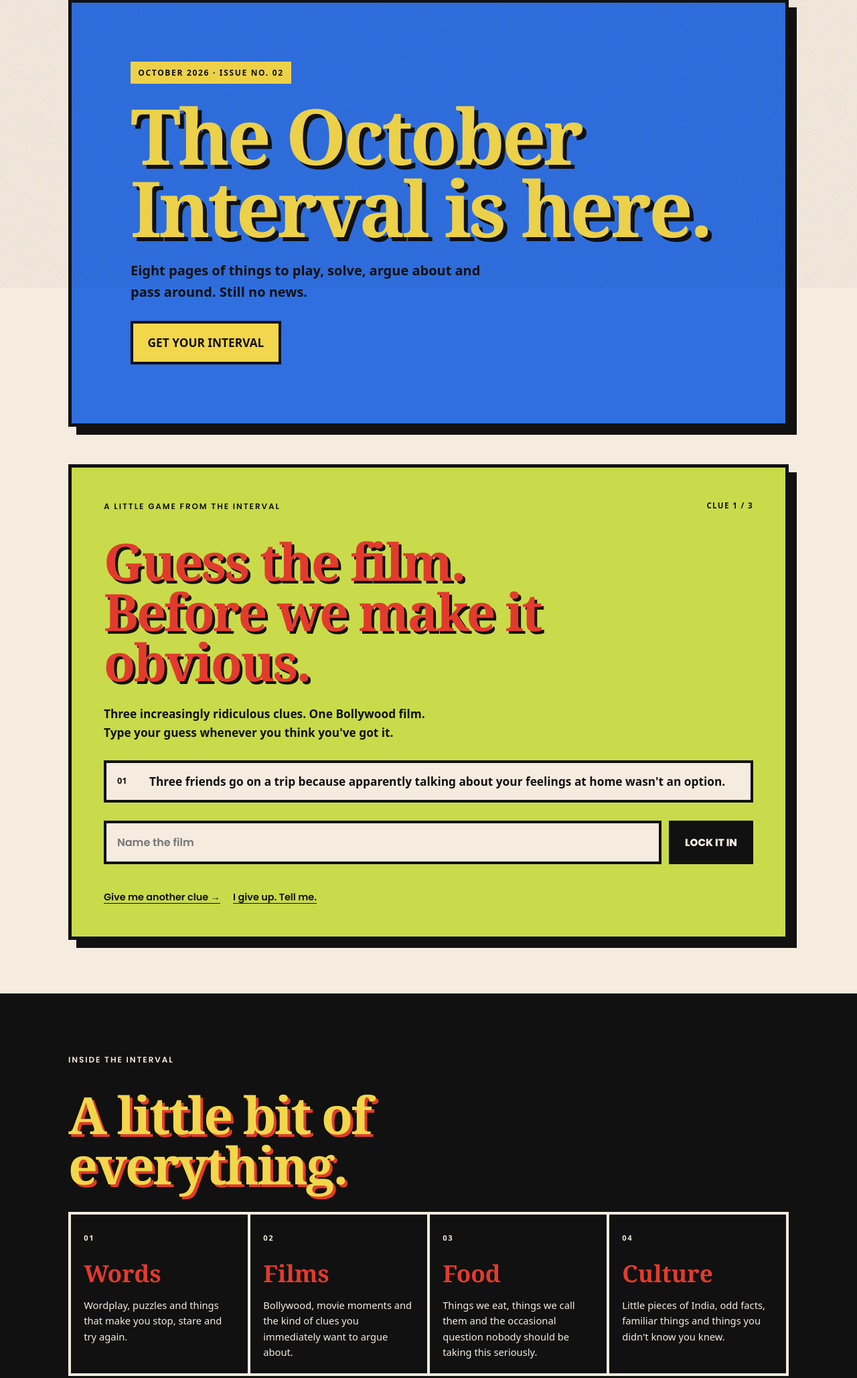
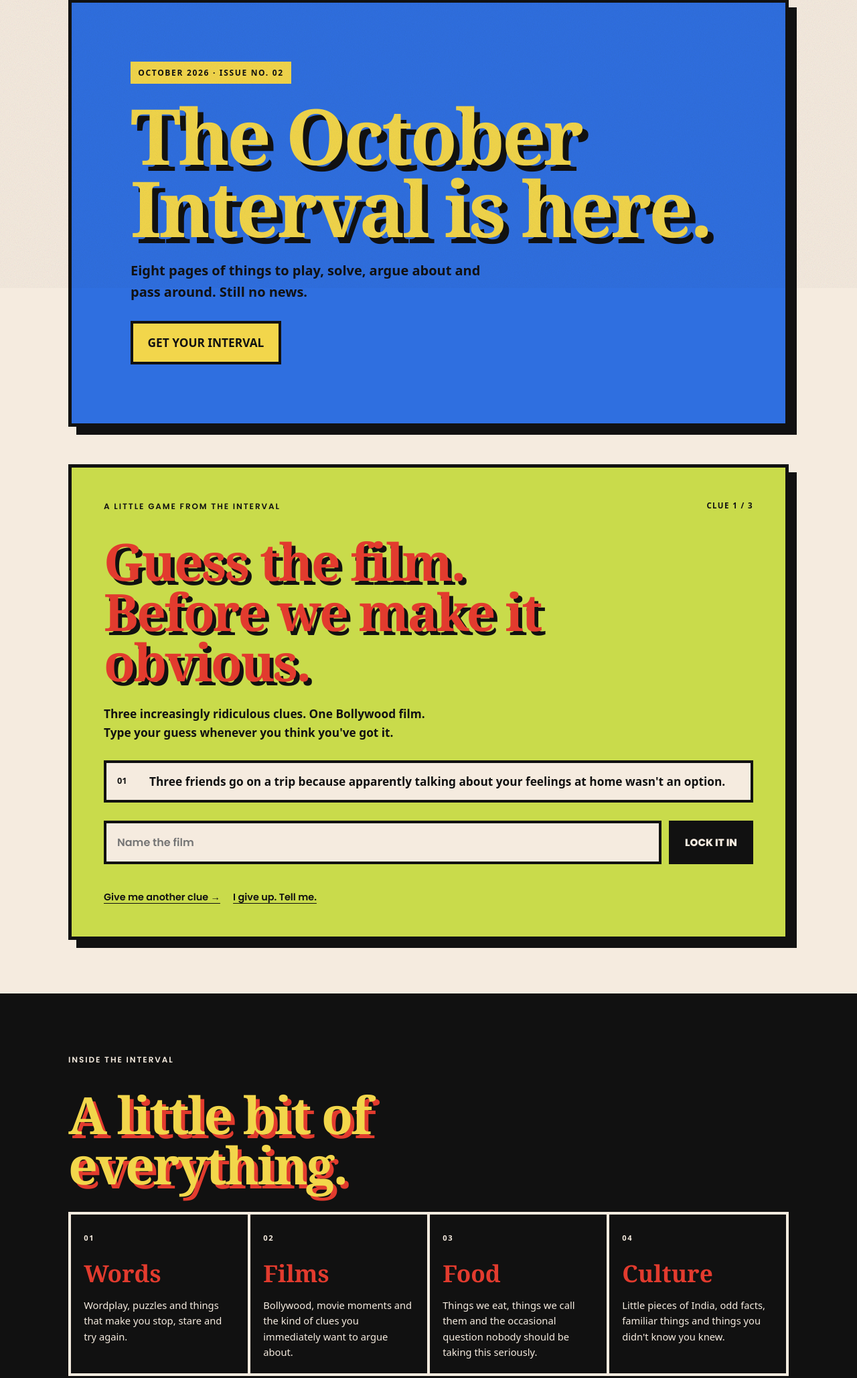
Before and after one commit to akshitaobhan17/readinterval, a website: page index.html in a window 1280 px wide. Shown: the part 370-2427 px from the top of the page at 67% size. Drawn offline with nearby package versions, Linux system fonts and the light colour scheme.

Commit message:
Refine headline shadows for cleaner paper-style headers

```diff
--- a/styles.css
+++ b/styles.css
@@ -126,11 +126,11 @@ h2.head{
   font-family:var(--fat);font-weight:400;
   font-size:clamp(2rem,7vw,3.6rem);line-height:1.02;
   color:var(--red);
-  text-shadow:4px 4px 0 var(--ink);
+  text-shadow:.075em .075em 0 var(--ink);
   margin-bottom:.4em;letter-spacing:-.005em;
 }
 h2.head.plain{color:var(--ink);text-shadow:none}
-.panel.cobalt h2.head{color:var(--mustard);text-shadow:4px 4px 0 rgba(17,17,17,.85)}
+.panel.cobalt h2.head{color:var(--mustard);text-shadow:.075em .075em 0 rgba(17,17,17,.85)}
 .panel.lime h2.head,.panel.mustard h2.head{color:var(--red);text-shadow:4px 4px 0 var(--ink)}
 
 h3.sub{
@@ -332,7 +332,7 @@ footer{padding-bottom:clamp(2rem,6vw,3rem)}
 .october-preview .oct-hero{padding:clamp(1rem,4vw,2.5rem) 0 3.5rem}
 .october-preview .hero-block{background:#2f6fe0;color:#f4d447;border:5px solid #111;padding:clamp(2rem,7vw,5.5rem);box-shadow:12px 12px 0 #111;overflow:hidden}
 .october-preview .hero-kicker{font-weight:700;text-transform:uppercase;letter-spacing:.14em;font-size:.75rem;color:#111;background:#f4d447;display:inline-block;padding:.45rem .7rem;margin-bottom:1.4rem}
-.october-preview .hero-block h1{font-family:'Bree Serif',Georgia,serif;font-size:clamp(3.3rem,9vw,8rem);line-height:.92;letter-spacing:-.035em;text-shadow:6px 6px 0 #111;margin:0;max-width:1000px}
+.october-preview .hero-block h1{font-family:'Bree Serif',Georgia,serif;font-size:clamp(3.3rem,9vw,8rem);line-height:.92;letter-spacing:-.035em;text-shadow:.075em .075em 0 #111;margin:0;max-width:1000px}
 .october-preview .hero-copy{font-size:clamp(1rem,2vw,1.25rem);font-weight:600;max-width:48ch;margin-top:1.5rem;color:#111}
 .october-preview .hero-actions{display:flex;gap:1rem;align-items:center;flex-wrap:wrap;margin-top:1.7rem}
 .october-preview .hero-btn,.october-preview .light-btn{display:inline-block;background:#f4d447;color:#111;border:4px solid #111;padding:.9rem 1.35rem;text-decoration:none;font-weight:800;text-transform:uppercase}
@@ -341,7 +341,7 @@ footer{padding-bottom:clamp(2rem,6vw,3rem)}
 .october-preview .game-card{background:#c9db4b;border:5px solid #111;padding:clamp(1.4rem,4vw,3rem);box-shadow:12px 12px 0 #111}
 .october-preview .game-top{display:flex;justify-content:space-between;gap:1rem;align-items:center}
 .october-preview .game-top #game-status{font-size:.72rem;font-weight:800;letter-spacing:.12em}
-.october-preview .display-head{font-family:'Bree Serif',Georgia,serif;font-weight:400;font-size:clamp(2.5rem,6vw,5rem);line-height:.98;letter-spacing:-.025em;color:#e23b2e;text-shadow:4px 4px 0 #111;margin:.45em 0 .35em}
+.october-preview .display-head{font-family:'Bree Serif',Georgia,serif;font-weight:400;font-size:clamp(2.5rem,6vw,5rem);line-height:.98;letter-spacing:-.025em;color:#e23b2e;text-shadow:.075em .075em 0 #111;margin:.45em 0 .35em}
 .october-preview .game-intro{font-weight:600;max-width:52ch}
 .october-preview .clue-list{display:grid;gap:.7rem;margin:1.7rem 0}
 .october-preview .game-clue{display:flex;gap:1rem;align-items:flex-start;background:#f5ebdf;border:4px solid #111;padding:1rem;text-align:left}
@@ -360,7 +360,7 @@ footer{padding-bottom:clamp(2rem,6vw,3rem)}
 .october-preview .intro-section{border-top:3px solid #111}
 .october-preview .under-link{display:inline-block;margin-top:1.3rem;color:#e23b2e;font-weight:800}
 .october-preview .inside-section{background:#111;color:#f5ebdf}
-.october-preview .inside-section .display-head{color:#f4d447;text-shadow:4px 4px 0 #e23b2e}
+.october-preview .inside-section .display-head{color:#f4d447;text-shadow:.075em .075em 0 #e23b2e}
 .october-preview .section-heading{margin-bottom:2rem}
 .october-preview .issue-grid{display:grid;grid-template-columns:repeat(4,1fr);gap:0;border-top:4px solid #f5ebdf;border-left:4px solid #f5ebdf}
 .october-preview .issue-grid article{padding:1.2rem;border-right:4px solid #f5ebdf;border-bottom:4px solid #f5ebdf;min-height:220px}
@@ -377,7 +377,7 @@ footer{padding-bottom:clamp(2rem,6vw,3rem)}
 .october-preview .shop-card strong small{font:700 .65rem 'DM Sans',sans-serif;text-transform:uppercase}
 .october-preview .shop-card a{color:inherit;font-weight:900;text-transform:uppercase;margin-top:.8rem}
 .october-preview .note-card{background:#e23b2e;color:#f5ebdf;border:5px solid #111;padding:clamp(1.5rem,5vw,3.5rem);box-shadow:12px 12px 0 #111}
-.october-preview .note-card .display-head{color:#f4d447;text-shadow:4px 4px 0 #111}
+.october-preview .note-card .display-head{color:#f4d447;text-shadow:.075em .075em 0 #111}
 .october-preview .note-card p{font-weight:600;max-width:48ch}
 @media(max-width:820px){.october-preview .issue-grid,.october-preview .shop-grid{grid-template-columns:1fr 1fr}}
 @media(max-width:560px){.october-preview .mast-meta{font-size:.58rem!important}.october-preview .issue-grid,.october-preview .shop-grid{grid-template-columns:1fr}.october-preview .hero-block h1{font-size:clamp(2.7rem,14vw,4.5rem)}}
@@ -394,7 +394,7 @@ footer{padding-bottom:clamp(2rem,6vw,3rem)}
 .october-preview .hero-block{background:var(--cobalt);color:var(--mustard);border:5px solid var(--ink);padding:clamp(2rem,7vw,5.5rem);box-shadow:12px 12px 0 var(--ink)}
 .october-preview .hero-kicker{background:var(--mustard);color:var(--ink);font-weight:800}
 .october-preview .hero-block h1,.october-preview .display-head{font-family:'Abril Fatface',Georgia,serif}
-.october-preview .hero-block h1{font-size:clamp(3.2rem,9vw,8rem);line-height:.94;text-shadow:6px 6px 0 var(--ink)}
+.october-preview .hero-block h1{font-size:clamp(3.2rem,9vw,8rem);line-height:.94;text-shadow:.075em .075em 0 var(--ink)}
 .october-preview .hero-copy{color:var(--ink);font-weight:600}
 .october-preview .hero-btn,.october-preview .light-btn{background:var(--mustard);color:var(--ink);border:4px solid var(--ink);padding:.9rem 1.35rem;font-weight:800;text-transform:uppercase;text-decoration:none}
 .october-preview .hero-game{padding-bottom:clamp(3rem,7vw,5rem)}
@@ -508,3 +508,17 @@ font-family:'Roboto Slab',Georgia,serif;font-weight:900}
 76%{transform:translate(-.10em,.40em) rotate(-15deg)}
 100%{transform:translate(-.10em,.38em) rotate(-14deg)}
 }}
+
+
+/* Consistent paper-style headline shadow: proportional, crisp, never blurred. */
+.october-preview .display-head,
+.october-preview .hero-block h1,
+.october-preview .issue-grid h3,
+.october-preview .purchase-info .display-head,
+.october-preview .set-card-large .display-head,
+h2.head{
+  text-shadow:.075em .075em 0 var(--ink);
+}
+.october-preview .inside-section .display-head{
+  text-shadow:.075em .075em 0 var(--red);
+}
```
